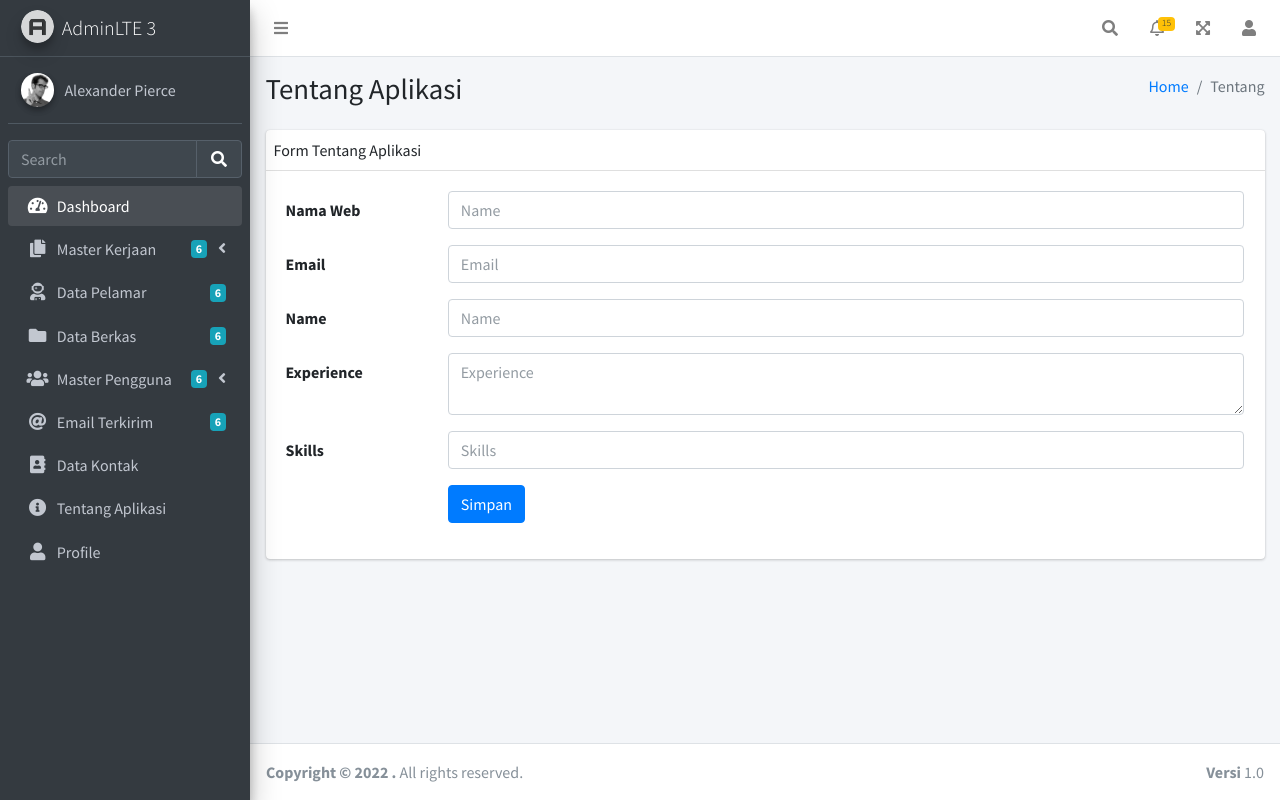
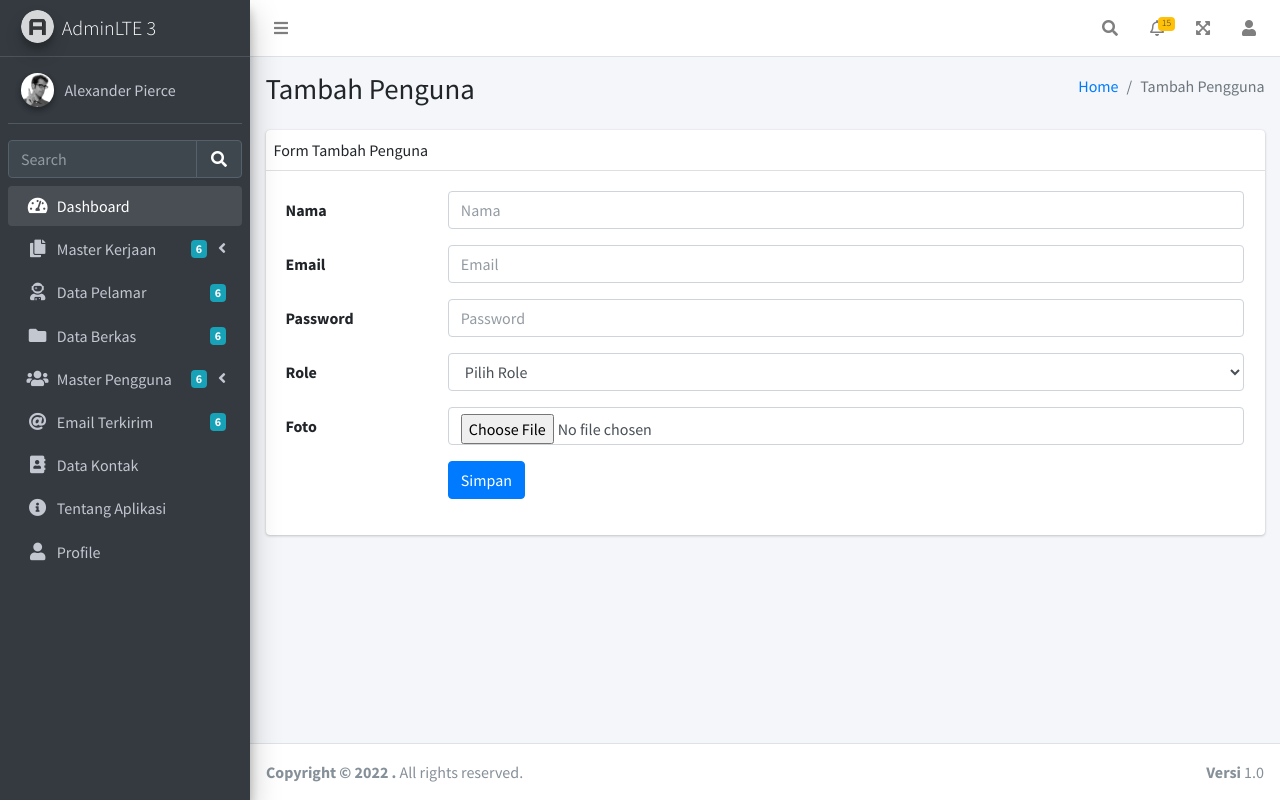
Before and after one commit to friczky/Hire-karyawan, a PHP site: page /Admin/halaman/pengguna/tambah.php in a window 1280 px wide. Run offline with PHP 8.4, Linux system fonts and the light colour scheme; some libraries are stand-ins or nearby versions.

Commit message:
update form tambah pengguna

```diff
--- a/Admin/halaman/pengguna/tambah.php
+++ b/Admin/halaman/pengguna/tambah.php
@@ -1,5 +1,5 @@
 <?php
-$judul = 'Tentang';
+$judul = 'Tambah Pengguna';
 include '../../komponen/header.php';
 include '../../komponen/navbar.php';
 include '../../komponen/sidebar.php';
@@ -12,12 +12,12 @@ include '../../komponen/sidebar.php';
       <div class="container-fluid">
         <div class="row mb-2">
           <div class="col-sm-6">
-            <h1>Tentang Aplikasi</h1>
+            <h1>Tambah Penguna</h1>
           </div>
           <div class="col-sm-6">
             <ol class="breadcrumb float-sm-right">
               <li class="breadcrumb-item"><a href="#">Home</a></li>
-              <li class="breadcrumb-item active">Tentang</li>
+              <li class="breadcrumb-item active">Tambah Pengguna</li>
             </ol>
           </div>
         </div>
@@ -31,42 +31,44 @@ include '../../komponen/sidebar.php';
           <div class="col-md-12">
             <div class="card">
               <div class="card-header p-2">
-               Form Tentang Aplikasi
+               Form Tambah Penguna
               </div><!-- /.card-header -->
               <div class="card-body">
                 <div class="tab-content">
                   <div class="active tab-pane" id="activity">
 
                   <div class="tab-pane" id="settings">
-                    <form class="form-horizontal">
+                    <form action="" class="form-horizontal">
                       <div class="form-group row">
-                        <label for="inputName" class="col-sm-2 col-form-label">Nama Web</label>
+                        <label for="inputName" class="col-sm-2 col-form-label">Nama</label>
                         <div class="col-sm-10">
-                          <input type="email" class="form-control" id="inputName" placeholder="Name">
+                          <input type="text" name="nama" class="form-control" id="inputName" placeholder="Nama">
                         </div>
                       </div>
                       <div class="form-group row">
                         <label for="inputEmail" class="col-sm-2 col-form-label">Email</label>
                         <div class="col-sm-10">
-                          <input type="email" class="form-control" id="inputEmail" placeholder="Email">
+                          <input type="email" name="email" class="form-control" id="inputEmail" placeholder="Email">
                         </div>
                       </div>
                       <div class="form-group row">
-                        <label for="inputName2" class="col-sm-2 col-form-label">Name</label>
+                        <label for="inputName2" class="col-sm-2 col-form-label">Password</label>
                         <div class="col-sm-10">
-                          <input type="text" class="form-control" id="inputName2" placeholder="Name">
+                          <input type="password" class="form-control" id="inputName2" placeholder="Password">
                         </div>
                       </div>
                       <div class="form-group row">
-                        <label for="inputExperience" class="col-sm-2 col-form-label">Experience</label>
+                        <label for="inputExperience" class="col-sm-2 col-form-label">Role</label>
                         <div class="col-sm-10">
-                          <textarea class="form-control" id="inputExperience" placeholder="Experience"></textarea>
+                          <select name="role" id="" class="form-control">
+                            <option value="">Pilih Role</option>
+                          </select>
                         </div>
                       </div>
                       <div class="form-group row">
-                        <label for="inputSkills" class="col-sm-2 col-form-label">Skills</label>
+                        <label for="inputExperience" class="col-sm-2 col-form-label">Foto</label>
                         <div class="col-sm-10">
-                          <input type="text" class="form-control" id="inputSkills" placeholder="Skills">
+                          <input type="file" name="foto" id="" class="form-control">
                         </div>
                       </div>
 
```
